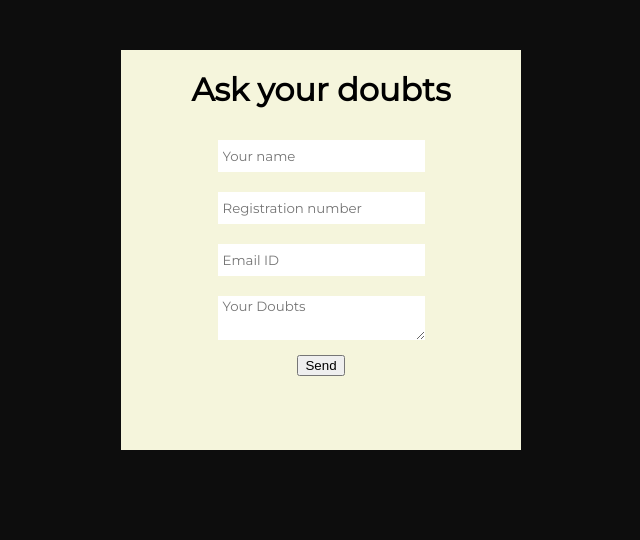
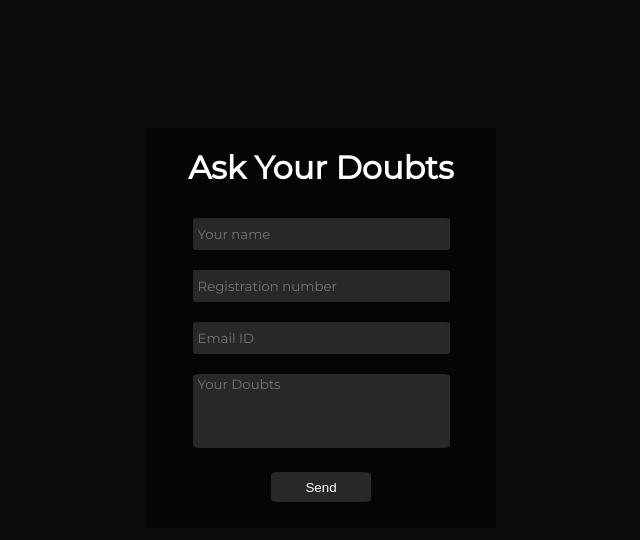
Before and after one commit to ADG-VIT/ama-iOS-Fusion, a React (Create React App) app: page / in a window 1280 px wide. Shown: the top 540 px of the page, without its empty margins (319-959 px from the left). Built offline with nearby package versions, Linux system fonts and the light colour scheme.

Commit message:
style changes

```diff
--- a/public/index.html
+++ b/public/index.html
@@ -2,7 +2,7 @@
 <html lang="en">
   <head>
     <meta charset="utf-8" />
-    <link rel="shortcut icon" href="%PUBLIC_URL%/favicon.ico" />
+
     <link href="https://fonts.googleapis.com/css?family=Montserrat&display=swap" rel="stylesheet">
     <meta name="viewport" content="width=device-width, initial-scale=1" />
     <meta name="theme-color" content="#000000" />
@@ -25,7 +25,7 @@
       work correctly both with client-side routing and a non-root public URL.
       Learn how to configure a non-root public URL by running `npm run build`.
     -->
-    <title>React App</title>
+    <title><img src="adg-logo.png">Doubts IOS Fusion</title>
   </head>
   <body>
     <noscript>You need to enable JavaScript to run this app.</noscript>
--- a/src/App.css
+++ b/src/App.css
@@ -1,6 +1,7 @@
 body {
   background-color: rgb(13,13,13);
   color: white;
+  font-family: 'Montserrat', sans-serif;
 }
 
 .App {
--- a/src/components/AMA/ama.js
+++ b/src/components/AMA/ama.js
@@ -21,7 +21,7 @@ const ama = () => {
     return (
         <div class="box">
             <div class="askDoubt">
-            <h1 class="title">Ask your doubts</h1>
+            <h1 class="title">Ask Your Doubts</h1>
                 <form>
                     <input class="name" id="name" type="text" placeholder="Your name"></input>
                     <br></br>
@@ -31,7 +31,7 @@ const ama = () => {
                     <br></br>
                     <textarea class="doubt" id="doubts" placeholder="Your Doubts"></textarea>
                     <br></br>
-                    <button onClick={(e)=>submit(e)}>Send</button>
+                    <button class="button" onClick={(e)=>submit(e)}>Send</button>
                 </form>
             </div>
         </div>
--- a/src/components/AMA/style.css
+++ b/src/components/AMA/style.css
@@ -1,33 +1,53 @@
 .name {
     height: 30px;
-    width: 200px;
+    width: 250px;
     margin-bottom: 10px;
     margin-top: 10px;
     padding-left: 5px;
     border: none;
     font-family: 'Montserrat', sans-serif;
+    background-color: rgb(40,40,40);
+    color: white;
+    border-radius: 3%;
 }
 
 
 .doubt {
-    height: 40px;
-    width: 200px;
+    height: 70px;
+    width: 250px;
     margin-bottom: 10px;
     margin-top: 10px;
     padding-left: 5px;
     border: none;
     font-family: 'Montserrat', sans-serif;
+    resize: none;
+    background-color: rgb(40,40,40);
+    color: white;
+    border-radius: 3%;
 }
 
 .askDoubt {
-    width: 400px;
+    width:350px;
+    margin: auto;
+    margin-top: 10%;
+    /* margin-top: auto;
     margin-left: auto;
-    margin-right: auto;
+    margin-right: auto; */
     height: 400px;
-    margin-top: 50px;
-    background-color: beige;
-    color: black;
+    /* margin-top: 50px; */
+    background-color: rgb(5,5,5);
+    color: white;
     text-align: center !important;
+}
+
+.button {
+    width: 100px;
+    height: 30px;
+    border-radius: 8%;
+    border: none;
+    background-color: rgb(40,40,40);
+    color: white;
+    margin-top: 10px;
 }
 
 /* .box {
@@ -37,4 +57,5 @@
 .title {
     padding-top: 20px;
     font-family: 'Montserrat', sans-serif;
+    font-weight: 900;
 }
```
Also changed, not shown: public/adg-logo.png (added).
